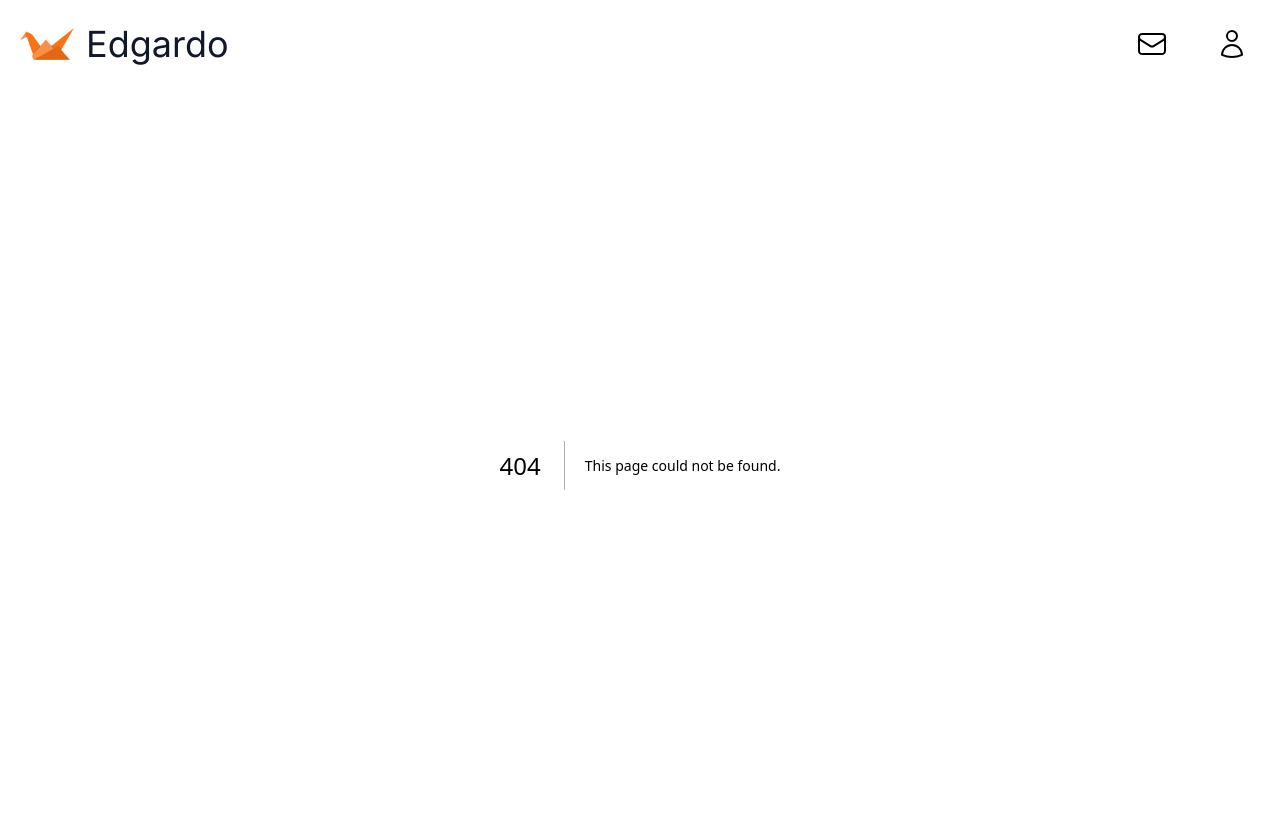
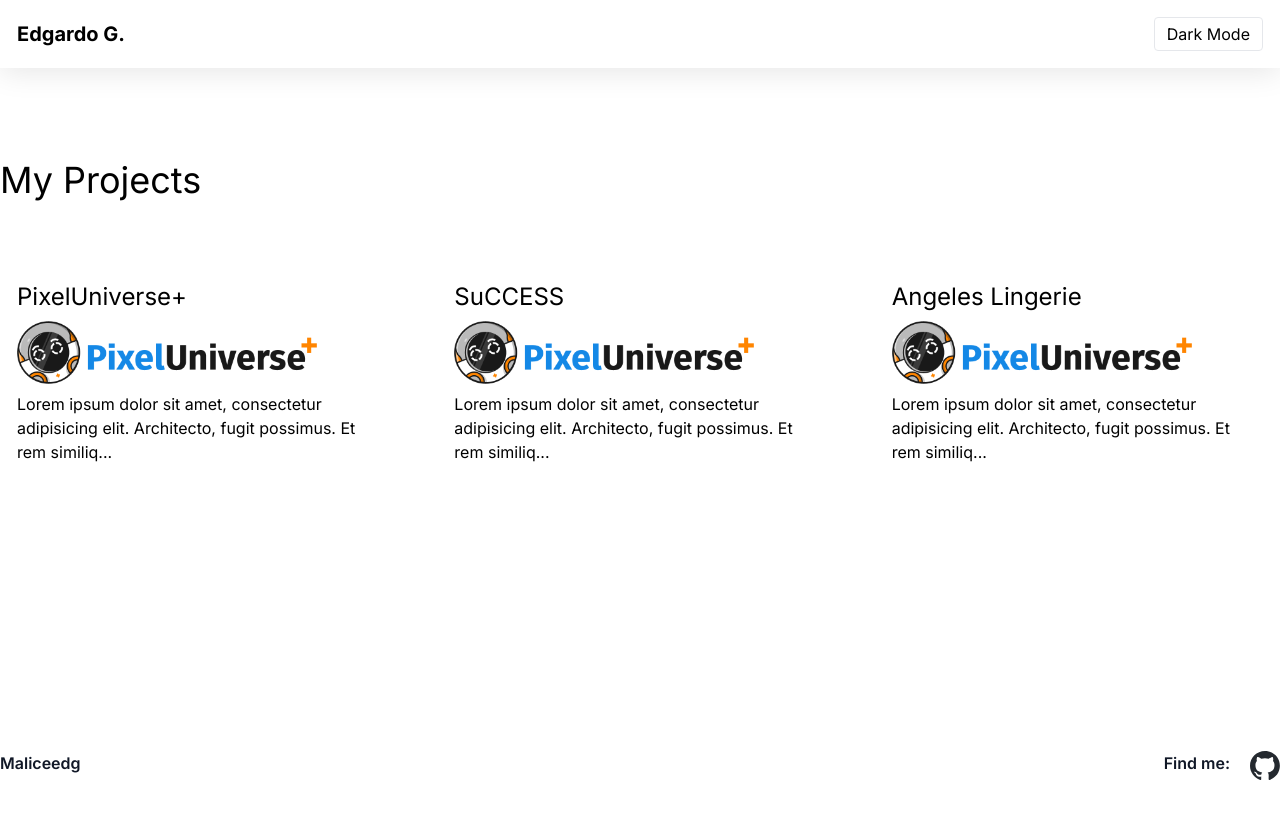
Before and after one commit to maliceedg/portfolio, a Next.js app: page /projects in a window 1280 px wide. Before the commit this address had no page. Shown: the top 818 px of the page. Built offline with nearby package versions, Linux system fonts and the light colour scheme; a web font is replaced by a local one.

Commit message:
add secondary layout and nav modification

```diff
--- a/app/page.tsx
+++ b/app/page.tsx
@@ -32,6 +32,10 @@ const AnimatedBackground = () => (
 export default function Home() {
   return (
     <>
+      <Head>
+        <title>My Portfolio - Welcome</title>
+        <meta name="description" content="Welcome to my portfolio" />
+      </Head>
       <div className={styles.container}>
         <motion.div
           className={styles.card}
--- a/app/pages/layout.tsx
+++ b/app/pages/layout.tsx
@@ -4,7 +4,7 @@ export default function Layout({ children }: { children: React.ReactNode }) {
   return (
     <div>
       <Nav />
-      <div className="">{children}</div>
+      <div>{children}</div>
     </div>
   );
 }
--- a/app/pages/projects/page.tsx
+++ /dev/null
@@ -1,93 +0,0 @@
-'use client';
-
-import BackArrow from "@/app/ui/back-arrow";
-import { motion } from "framer-motion";
-import Image from "next/image";
-import { inter } from "../../../app/ui/fonts";
-import { projects } from "@/app/lib/projects";
-import Footer from "@/app/ui/footer";
-import { ExclamationCircleIcon } from '@heroicons/react/24/outline';
-
-export default function Page(
-  { searchParams }: { searchParams: { project: string } }
-) {
-  const param = searchParams.project;
-
-  function ActiveProject() {
-    const project = projects.map((element, i) => {
-      console.log(element.id);
-    })
-  }
-
-  ActiveProject();
-
-  return (
-    <motion.main
-      initial={{ y: '100%' }}
-      animate={{ y: '0%' }}
-      transition={{ duration: .75, ease: 'easeOut' }}
-      exit={{ opacity: 1 }}
-      className='h-full bg-purple-200 absolute min-w-full top-0 lg:pt-40 pt-28 lg:p-0 p-5 overflow-auto'>
-
-      <div className="container flex flex-col justify-center mx-auto">
-        {projects.map((project) => {
-          if (project.id == param) {
-            return (
-              <div key={project.id}>
-                <BackArrow />
-                <h1 className='text-4xl md:mb-16 mb-5'>
-                  {project.name}
-                </h1>
-
-                <div className="flex justify-between md:flex-wrap flex-wrap-reverse md:mb-16 mb-8 md:">
-                  <div className="md:basis-1/2">
-                    <p className={`${inter.className} md:mt-0 mt-10`}>{project.description}</p>
-                  </div>
-
-                  {/* Logo */}
-                  <div className="md:basis-1/2">
-                    <Image
-                      key={project.id + 1}
-                      src={project.logo}
-                      width={500}
-                      height={400}
-                      alt="PixelUniverse+ Logo"
-                      className="mx-auto lg:mt-0 mt-5"
-                    />
-                  </div>
-                </div>
-
-                <div className="lg:basis-1/2 md:mt-0 mt-10 flex flex-wrap items-center">
-                  {project.images.map((image, i) => {
-                    return (
-                      <Image
-                        key={i}
-                        src={image.imageUrl}
-                        width={600}
-                        height={600}
-                        loading="lazy"
-                        alt={image.alt}
-                        className="mb-10 mx-auto rounded shadow"
-                      />
-                    )
-                  })}
-                </div>
-              </div>
-            )
-          } /* else {
-            return (
-              <div>
-                <BackArrow />
-                <h1 className='text-4xl md:mb-16 mb-5'>
-                  Project not found
-                  <ExclamationCircleIcon className="w-10" />
-                </h1>
-              </div>
-            )
-          } */
-        })}
-      </div>
-      <Footer />
-    </motion.main>
-  );
-}
--- /dev/null
+++ b/app/projects/page.tsx
@@ -0,0 +1,98 @@
+"use client";
+
+import { motion } from "framer-motion";
+import Image from "next/image";
+import Link from "next/link";
+import { inter } from "../ui/fonts";
+import { projects } from "@/app/lib/projects";
+import Footer from "@/app/ui/footer";
+
+export default function Page({
+  searchParams,
+}: {
+  searchParams: { project?: string };
+}) {
+  const param = searchParams.project;
+  const activeProject = projects.find((project) => project.id === param);
+
+  return (
+    <motion.main
+      initial={{ y: "100%" }}
+      animate={{ y: "0%" }}
+      transition={{ duration: 0.75, ease: "easeOut" }}
+      exit={{ opacity: 1 }}
+      className="h-full absolute min-w-full top-0 lg:pt-40 pt-28 lg:p-0 p-5 overflow-auto"
+    >
+      <div className="container flex flex-col justify-center mx-auto">
+        {activeProject ? (
+          // Detail View for a Single Project
+          <div key={activeProject.id}>
+            <Link href="/projects">← Back to Projects</Link>
+            <h1 className="text-4xl md:mb-16 my-5">{activeProject.name}</h1>
+            <div className="flex justify-between md:flex-wrap flex-wrap-reverse md:mb-16 mb-8">
+              <div className="md:basis-1/2">
+                <p className={`${inter.className} md:mt-0 mt-10`}>
+                  {activeProject.description}
+                </p>
+              </div>
+              <div className="md:basis-1/2">
+                <Image
+                  src={activeProject.logo}
+                  width={500}
+                  height={400}
+                  alt={`${activeProject.name} Logo`}
+                  className="mx-auto lg:mt-0 mt-5"
+                />
+              </div>
+            </div>
+            <div className="lg:basis-1/2 md:mt-0 mt-10 flex flex-wrap items-center">
+              {activeProject.images.map((image, i) => (
+                <Image
+                  key={i}
+                  src={image.imageUrl}
+                  width={600}
+                  height={600}
+                  loading="lazy"
+                  alt={image.alt}
+                  className="mb-10 mx-auto rounded shadow"
+                />
+              ))}
+            </div>
+          </div>
+        ) : (
+          // Grid View of Projects
+          <>
+            <h1 className="text-4xl md:mb-16 mb-5">My Projects</h1>
+            <div className="grid grid-cols-1 md:grid-cols-2 lg:grid-cols-3 gap-8">
+              {projects.map((project) => (
+                <motion.div
+                  key={project.id}
+                  whileHover={{
+                    scale: 1.05,
+                    boxShadow: "0px 8px 30px rgba(0, 0, 0, 0.3)",
+                  }}
+                  whileTap={{ scale: 0.95 }}
+                  transition={{ duration: 0.3 }}
+                  className="bg-white bg-opacity-10 backdrop-filter backdrop-blur-lg border border-white border-opacity-30 rounded p-4 cursor-pointer"
+                >
+                  <Link href={`/projects?project=${project.id}`}>
+                    <h2 className="text-2xl mb-2">{project.name}</h2>
+                    <Image
+                      src={project.logo}
+                      width={300}
+                      height={200}
+                      alt={`${project.name} logo`}
+                      className="mb-2"
+                    />
+                    <p>{project.description.slice(0, 100)}...</p>
+                  </Link>
+                </motion.div>
+              ))}
+            </div>
+          </>
+        )}
+      </div>
+      <Footer />
+    </motion.main>
+  );
+}
--- /dev/null
+++ b/app/styles/nav.module.css
@@ -0,0 +1,14 @@
+.nav {
+  background: var(--card-bg);
+  box-shadow: 0 4px 30px rgba(0, 0, 0, 0.1);
+  backdrop-filter: blur(8px);
+  border: 1px solid rgba(255, 255, 255, 0.3);
+  padding: 1rem;
+  z-index: 50;
+  display: flex;
+  justify-content: space-between;
+  align-items: center;
+  position: fixed;
+  top: 0;
+  width: 100%;
+}
--- /dev/null
+++ b/app/styles/projects.module.css
@@ -0,0 +1,31 @@
+.container {
+  position: relative;
+  display: flex;
+  align-items: center;
+  justify-content: center;
+  width: 100vw;
+  min-height: 100vh;
+  background: var(--shapes);
+  background-size: 600% 600%;
+  animation: gradientAnimation 15s ease infinite;
+  overflow: hidden;
+}
+
+.grid {
+  display: grid;
+  gap: 1.5rem;
+  grid-template-columns: repeat(auto-fit, minmax(250px, 1fr));
+  margin-top: 2rem;
+}
+
+.card {
+  background: var(--card-bg);
+  box-shadow: 0 4px 30px rgba(0, 0, 0, 0.1);
+  backdrop-filter: blur(8px);
+  border: 1px solid rgba(255, 255, 255, 0.3);
+  border-radius: 15px;
+  padding: 2rem;
+  text-align: center;
+  color: var(--text-color);
+  max-width: 600px;
+}
--- a/app/ui/nav.tsx
+++ b/app/ui/nav.tsx
@@ -1,51 +1,49 @@
-'use client';
+"use client";
 
-import {
-  EnvelopeIcon, UserIcon
-} from '@heroicons/react/24/outline';
-import { usePathname } from "next/navigation"; // Figure out in which view the user is
-import Link from 'next/link';
-import clsx from 'clsx';
-import { inter } from "../../app/ui/fonts";
-import Image from "next/image";
-
-const links = [
-  { href: 'mailto:edgardogonzp@gmail.com', icon: EnvelopeIcon },
-  { href: 'https://github.com/maliceedg', icon: UserIcon },
-];
+import { useState, useEffect } from "react";
+import Link from "next/link";
+import styles from "../styles/nav.module.css";
 
 export default function Nav() {
-  const pathname = usePathname();
+  const [theme, setTheme] = useState("light");
+
+  useEffect(() => {
+    const storedTheme = localStorage.getItem("theme");
+    console.log("Stored theme:", storedTheme);
+    if (storedTheme) {
+      setTheme(storedTheme);
+      if (storedTheme === "dark") {
+        document.documentElement.classList.add("dark");
+      } else {
+        document.documentElement.classList.remove("dark");
+      }
+    } else {
+      document.documentElement.classList.remove("dark");
+    }
+  }, []);
+
+  const toggleTheme = () => {
+    const newTheme = theme === "light" ? "dark" : "light";
+    setTheme(newTheme);
+    localStorage.setItem("theme", newTheme);
+    if (newTheme === "dark") {
+      document.documentElement.classList.add("dark");
+    } else {
+      document.documentElement.classList.remove("dark");
+    }
+  };
 
   return (
-    <nav
-      className='mb-10 absolute w-full z-20'
-    >
-      <div className="container flex flex-wrap justify-between items-center mx-auto min-w-screen lg:py-5 p-5">
-        <a href="/" className="flex items-center space-x-3 rtl:space-x-reverse">
-          <Image src="/logo.webp"
-            height={30}
-            width={54}
-            alt="Maliceedg Logo"
-            className="h-8" />
-          <span className={`${inter.className} self-center lg:text-4xl md:text-3xl text-2xl whitespace-nowrap text-gray-900`}>Edgardo</span>
-        </a>
-        <div className="flex items-center space-x-6 rtl:space-x-reverse">
-          {links.map((link, i) => {
-            const LinkIcon = link.icon;
-            return (
-              <Link
-                href={link.href}
-                key={i}
-                className={clsx(
-                  'flex h-[48px] grow items-center justify-center gap-2 rounded-md text-sm font-medium hover:text-gray-500 duration-200 md:flex-none md:justify-start px-3'
-                )}
-              >
-                <LinkIcon className="md:w-8 w-6" /></Link>
-            );
-          })}
-        </div>
-      </div>
+    <nav className={styles.nav}>
+      <Link href="/">
+        <span className="text-xl font-bold cursor-pointer">Edgardo G.</span>
+      </Link>
+      <button
+        onClick={toggleTheme}
+        className="px-3 py-1 border rounded focus:outline-none"
+      >
+        {theme === "light" ? "Dark Mode" : "Light Mode"}
+      </button>
     </nav>
-  )
+  );
 }
```
